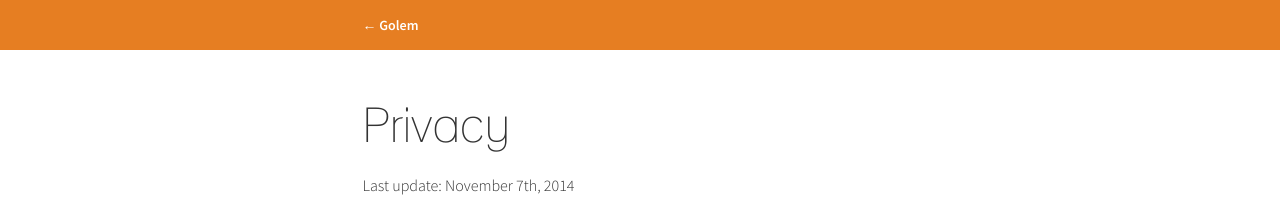
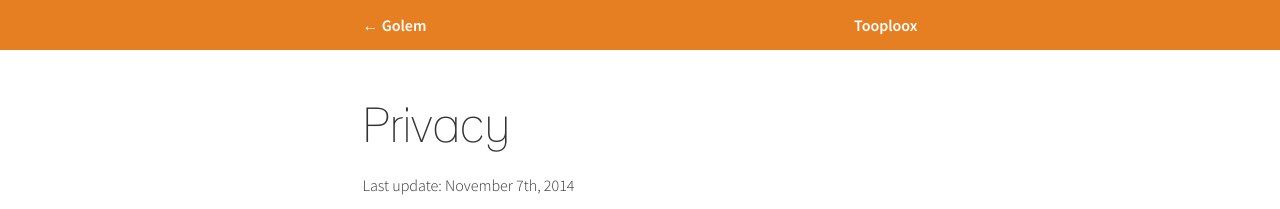
Before and after one commit to mandino69/golemapp.github.io, a Jekyll site: the page built from privacy/index.md, in a window 1280 px wide. Shown: the top 209 px of the page. Built offline with Jekyll 4.4.1, drawn with Linux system fonts in a browser that asks for light colours.

Commit message:
Added Tooploox link to the header.

```diff
--- a/_layouts/page.html
+++ b/_layouts/page.html
@@ -12,8 +12,16 @@
     <header id="site-header">
       <div class="container">
         <div class="row">
-          <div class="col-sm-offset-3 col-sm-6 col-md-6 col-lg-6">
-            <a href="/">&larr; Golem</a>
+          <div class="col-sm-offset-3 col-sm-3 col-md-3 col-lg-3">
+            <ul class="nav">
+              <li><a href="/" title="Golem – Telepresence for Galileo">&larr; Golem</a></li>
+            </ul>
+          </div>
+          <div class="col-sm-3 col-md-3 col-lg-3">
+            <ul class="nav nav-right">
+              <li><a href="http://tooploox.com" title="Tooploox – development studio">Tooploox</a></li>
+            </ul>
+          </div>
         </div>
       </div>
     </header>
--- a/_sass/_base.scss
+++ b/_sass/_base.scss
@@ -23,6 +23,21 @@
 html {
     font-size: 100%;
 }
+
+ul.nav-right {
+    text-align: right;
+}
+
+ul.nav {
+    list-style: none;
+
+    li {
+        a {
+            display: inline-block;
+        }
+    }
+}
+
 
 p, li {
     font-size: 1rem;
--- a/static/css/page.scss
+++ b/static/css/page.scss
@@ -13,12 +13,11 @@
 }
 
 #site-header {
-    height: $site-header-height;
-    line-height: $site-header-height;
     background: $color-orange-pumpkin;
 
     a {
         color: $color-white;
+        line-height: $site-header-height;
     }
 }
 
@@ -36,7 +35,6 @@
 
     li {
         margin-left: 1rem;
-
     }
 }
 
```
